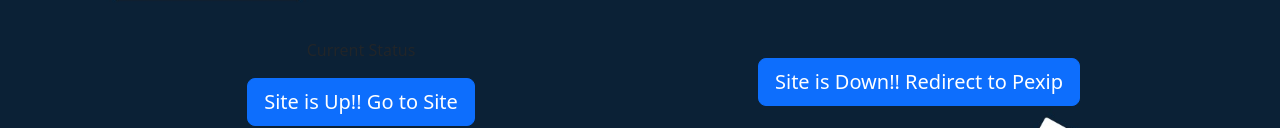
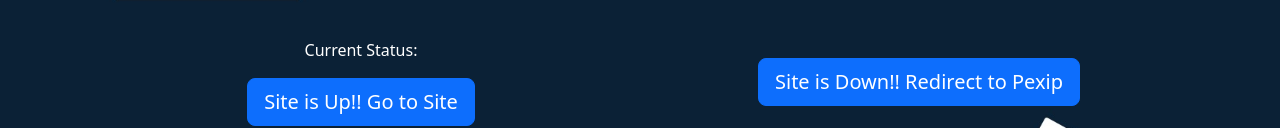
Before and after one commit to ckeilberg57/testing, a plain HTML site: page index.html in a window 1280 px wide. Shown: the part 318-446 px from the top of the page. Drawn offline with nearby package versions, Linux system fonts and the light colour scheme.

Commit message:
Update index.html

```diff
--- a/index.html
+++ b/index.html
@@ -49,6 +49,9 @@ div.row {
     height: 100vh;
     margin: 0;
 }
+.status {
+    color: white;
+}
 
 </style>
 <link href="https://cdn.jsdelivr.net/npm/bootstrap@5.2.0/dist/css/bootstrap.min.css" rel="stylesheet"
@@ -60,7 +63,7 @@ integrity="sha384-gH2yIJqKdNHPEq0n4Mqa/HGKIhSkIHeL5AyhkYV8i59U5AR6csBvApHHNl/vI1
 <div class="container">
     <div class="row">
       <div class="col text-center my-auto">
-        <p>Current Status</p>
+        <p class="status">Current Status:</p>
         <a id="checkStatusButton-Active"
             class="btn btn-primary btn-lg" type="button" title="Check and Redirect Button">
             Site is Up!! Go to Site
```
